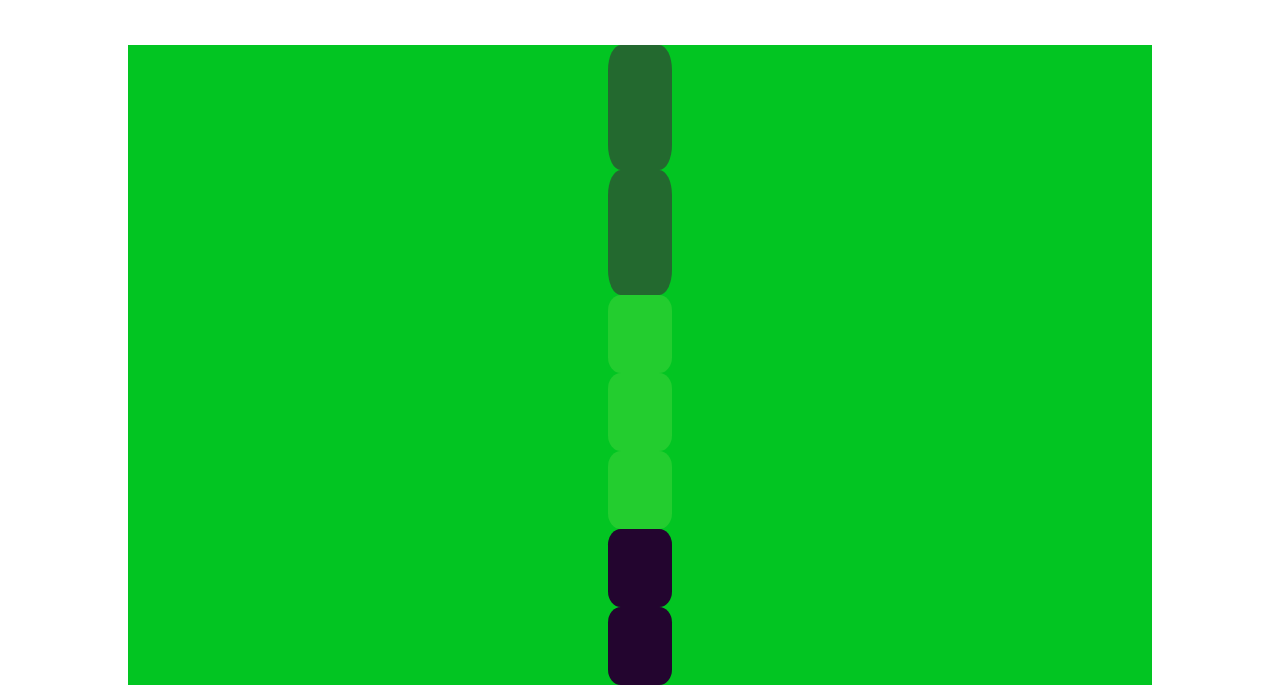
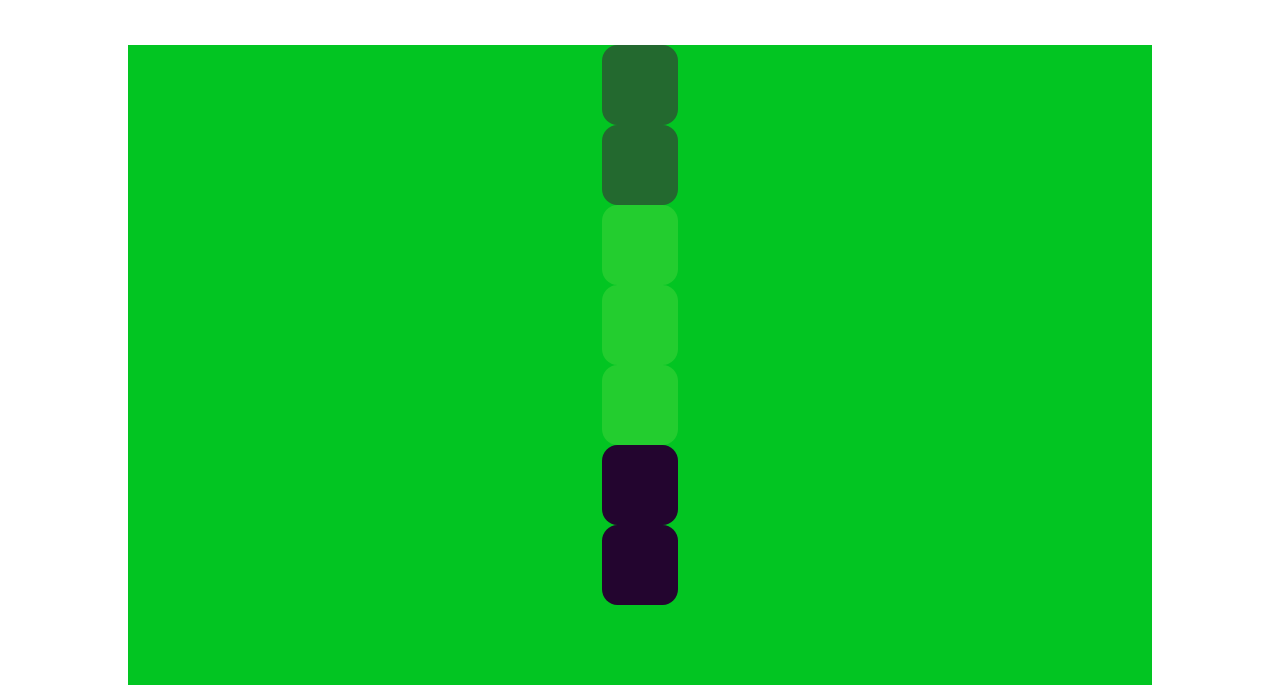
Before and after one commit to Nicollas-Zanata/pagina-web, a plain HTML site: page index.html in a window 1280 px wide. Shown: the part 223-916 px from the top of the page. Drawn offline with Linux system fonts and the light colour scheme.

Commit message:
melhorias

```diff
--- a/style.css
+++ b/style.css
@@ -35,25 +35,22 @@ body {
     flex-direction: column;
 }
 
-.cubosl2{height:10vw;
-    width:5vw;
+.cubosl2{height:10vh;
+    width:6vw;
     background-color: rgb(35, 105, 47);
-    display:flex;
     justify-content: center;
     border-radius: 20%;
     }
 .cubosl3{height:10vh;
-    width:5vw;
+    width:6vw;
     background-color: rgb(35, 205, 47);
-    display:flex;
     justify-content: center;
     border-radius: 20%;
     }
 .cubosl4{
     height:10vh;
-    width:5vw;
+    width:6vw;
     background-color: rgb(35, 05, 47);
-    display:flex;
     justify-content: center;
     border-radius: 20%;
     }
```
